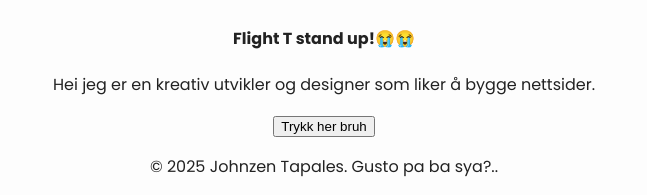
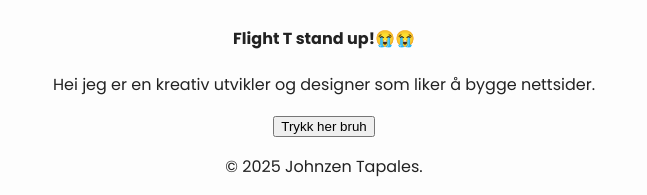
Before and after one commit to JohnzenTap/Portfolio_Website, a plain HTML site: page index.html in a window 1280 px wide. Shown: the part 951-1146 px from the top of the page, without its empty margins (316-963 px from the left). Drawn offline with Linux system fonts and the light colour scheme.

Commit message:
Fix HTML structure and improve formatting

```diff
--- a/index.html
+++ b/index.html
@@ -104,7 +104,7 @@
   </main>
 
   <footer>
-    <p>© 2025 Johnzen Tapales. Gusto pa ba sya?..
+    <p>© 2025 Johnzen Tapales.
     </p>
   </footer>
 
```
